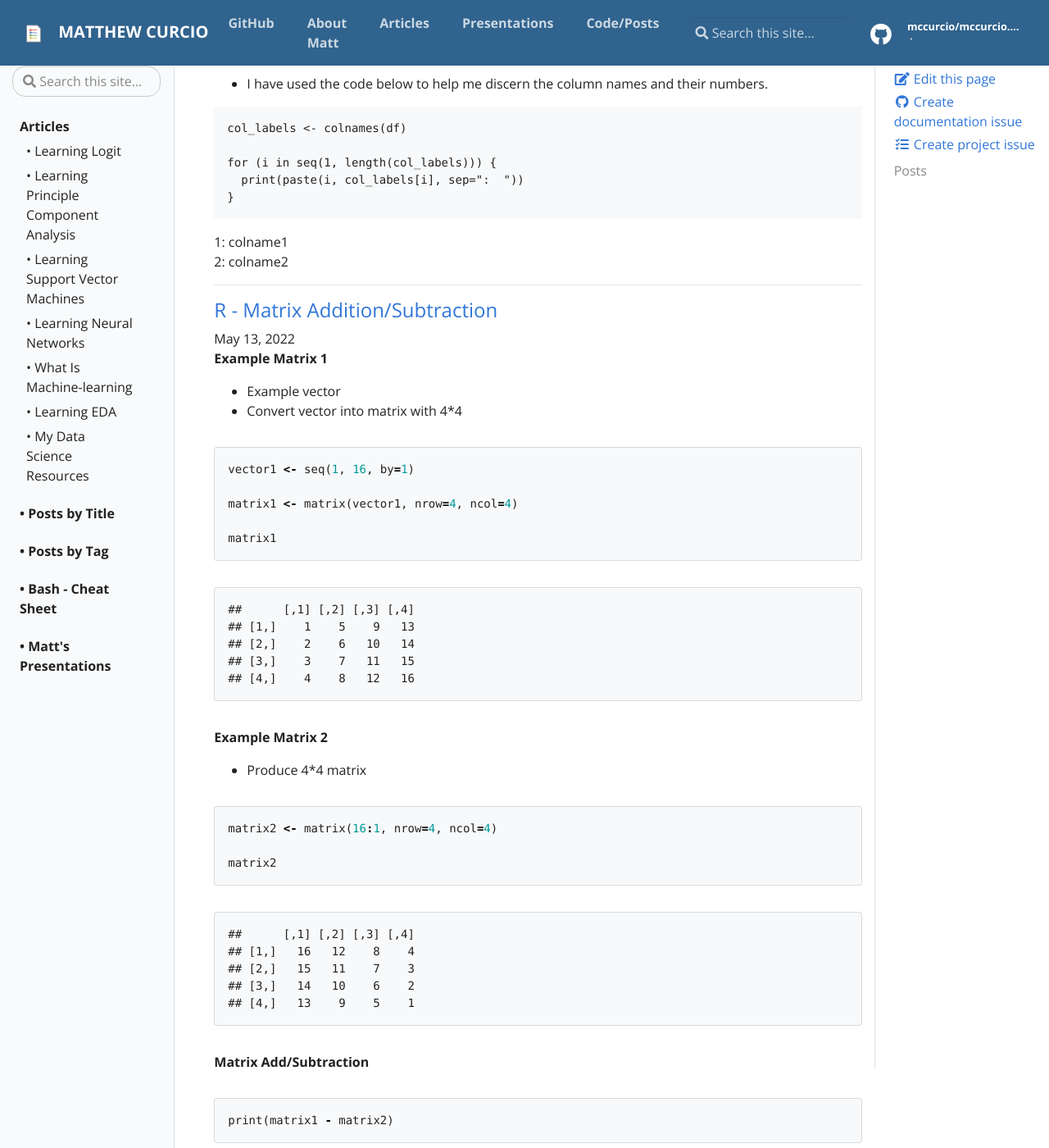
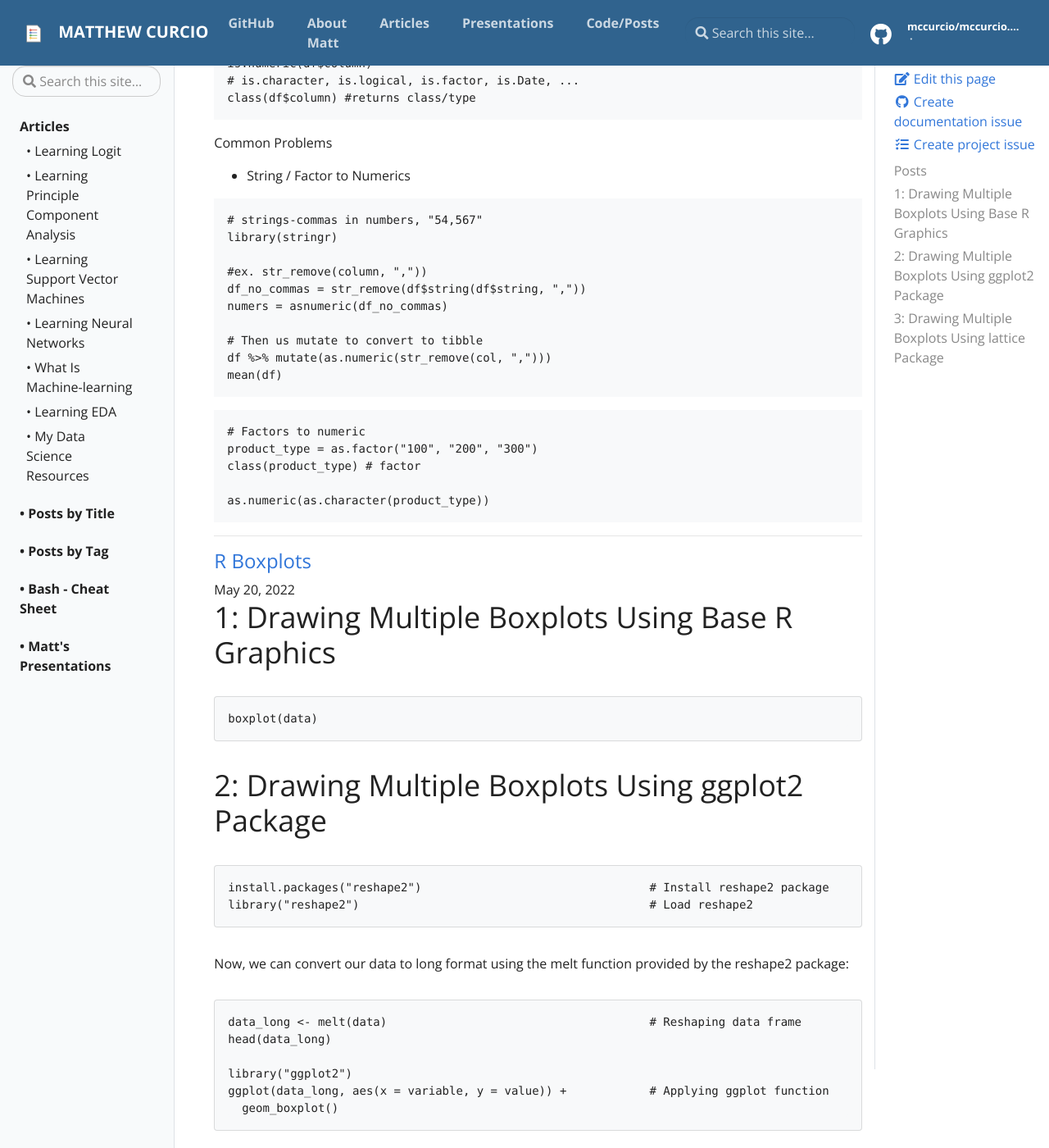
Before and after one commit to mccurcio/mccurcio.github.io, a Jekyll site: the page built from pages/news.md, in a window 1280 px wide and 1400 px high, scrolled down 617 px. Shown: the whole window at 82% size. Built offline with Jekyll 4.4.1, drawn with Linux system fonts in a browser that asks for light colours; some of the changed text lies outside the part shown.

Commit message:
Added two posts

````diff
--- /dev/null
+++ b/_posts/r/2022-05-20-r-boxplots.md
@@ -0,0 +1,30 @@
+# 1: Drawing Multiple Boxplots Using Base R Graphics
+
+```
+boxplot(data)
+```
+
+# 2: Drawing Multiple Boxplots Using ggplot2 Package
+
+```
+install.packages("reshape2")                                 # Install reshape2 package
+library("reshape2")                                          # Load reshape2
+```
+
+Now, we can convert our data to long format using the melt function provided by the reshape2 package:
+
+```
+data_long <- melt(data)                                      # Reshaping data frame
+head(data_long)
+
+library("ggplot2")
+ggplot(data_long, aes(x = variable, y = value)) +            # Applying ggplot function
+  geom_boxplot()
+```
+
+# 3: Drawing Multiple Boxplots Using lattice Package
+
+```
+library("lattice")                                           # Load lattice package
+bwplot(value ~ variable, data)
+```
--- /dev/null
+++ b/_posts/r/2022-05-20-r-cleaning.md
@@ -0,0 +1,51 @@
+---
+title: "Cleaning Data in R"
+tags: "Cleaning-Data"
+---
+
+Wrokflow:
+- Access data -> Explore & Process -> Extract Insights -> Report
+
+1. Accessing data
+
+- Glimpse
+
+```{r}
+library(dplyr)
+glimpse(df)
+
+library(assertive)
+assert_is_numeric(df$column)
+
+# or simply
+str(df)
+is.numeric(df$column)
+# is.character, is.logical, is.factor, is.Date, ...
+class(df$column) #returns class/type
+```
+
+Common Problems
+
+- String / Factor to Numerics
+
+```{r}
+# strings-commas in numbers, "54,567"
+library(stringr)
+
+#ex. str_remove(column, ","))
+df_no_commas = str_remove(df$string(df$string, ","))
+numers = asnumeric(df_no_commas)
+
+# Then us mutate to convert to tibble
+df %>% mutate(as.numeric(str_remove(col, ",")))
+mean(df)
+```
+
+
+```{r}
+# Factors to numeric
+product_type = as.factor("100", "200", "300")
+class(product_type) # factor
+
+as.numeric(as.character(product_type))
+```
````
Also changed, not shown: README.md (+2 -2 lines), _draft/nueron_numbers/2021-12-02-nueron_numbers.html (deleted, +0 -96 lines), _draft/nueron_numbers/2021-12-02-nueron_numbers.rmd (deleted, +0 -61 lines), _draft/Python-code-concepts/code.md (line endings or trailing spaces).
